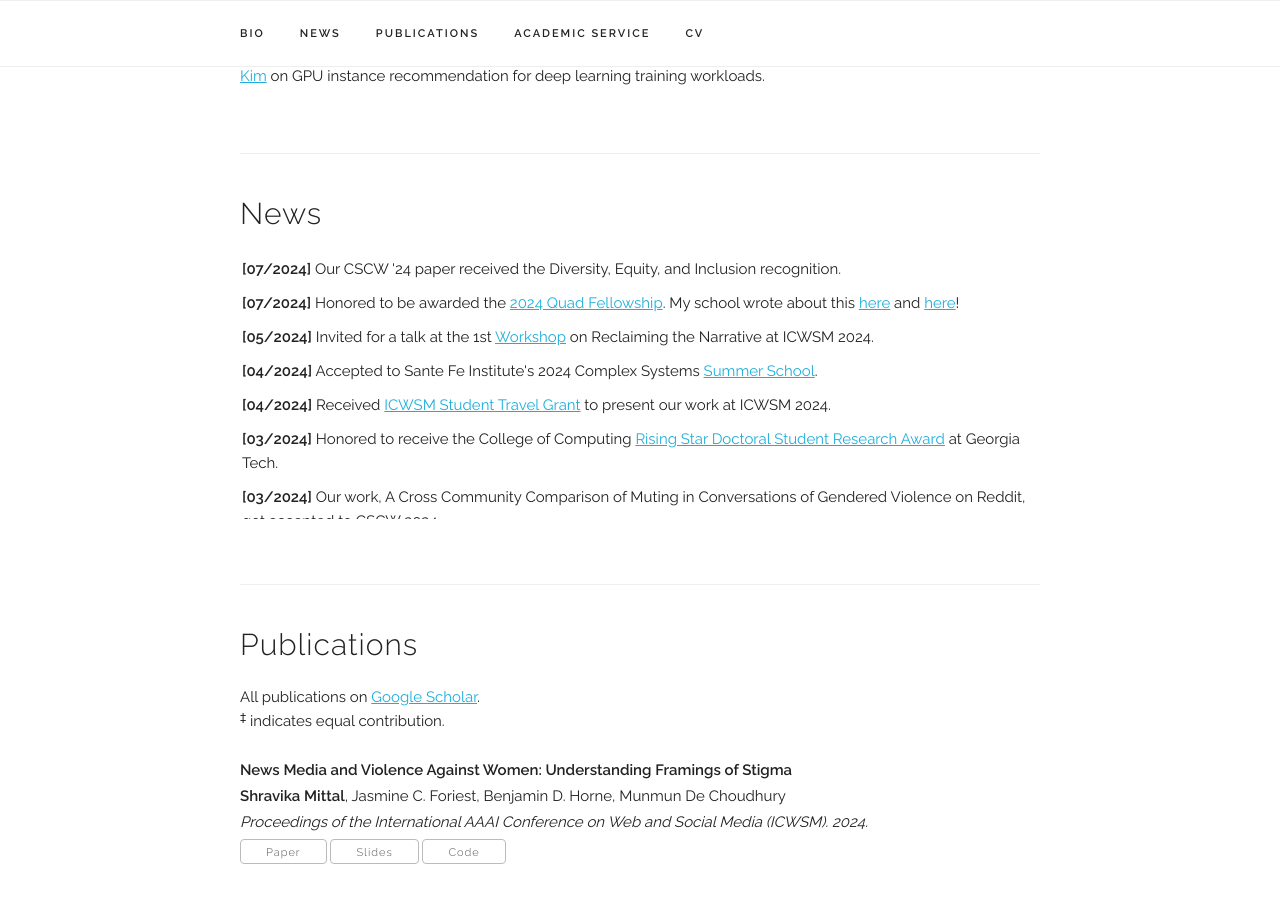
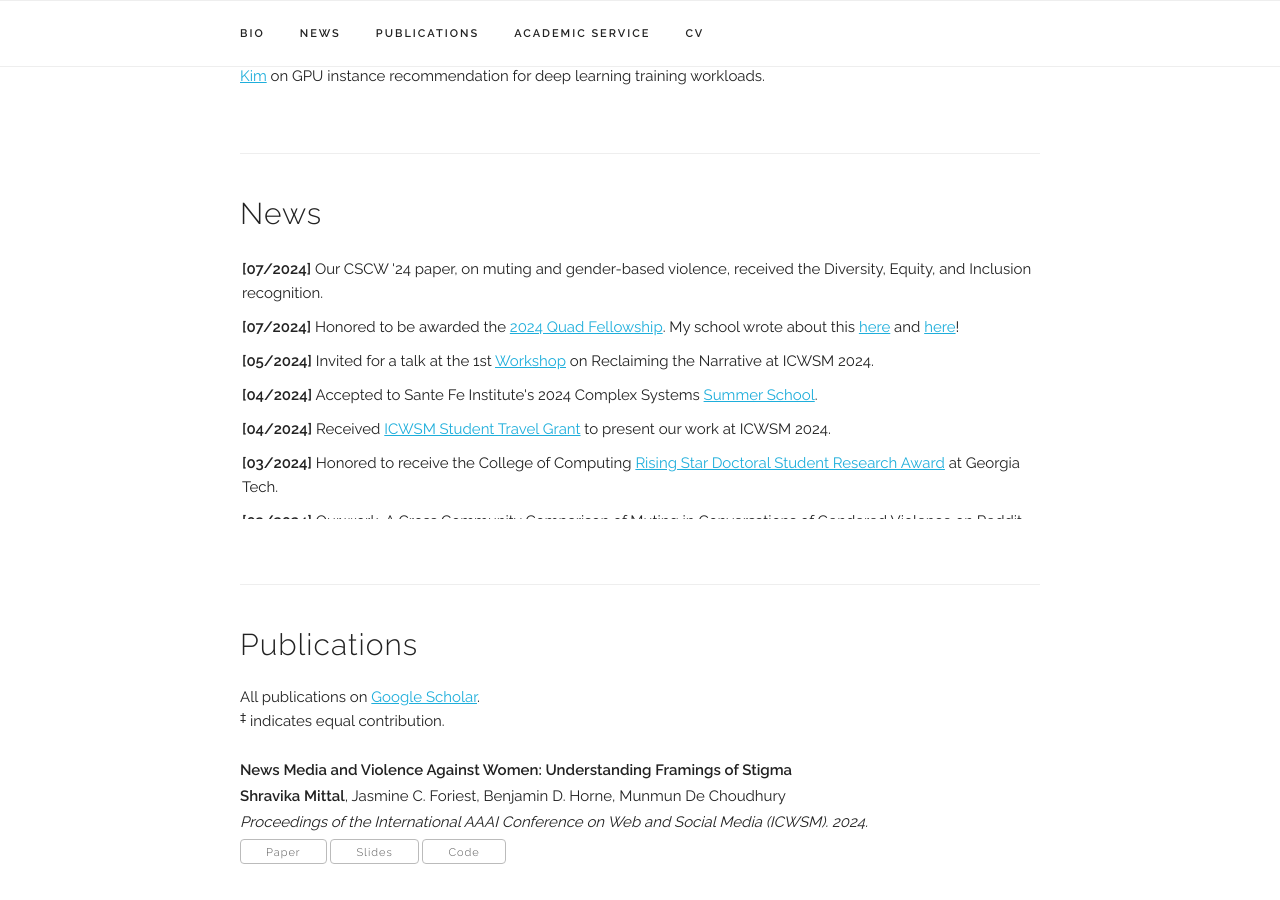
Before and after one commit to mittalshravika/mittalshravika.github.io, a Jekyll site: the page built from index.html, in a window 1280 px wide and 900 px high, scrolled down 710 px. Built offline with Jekyll 4.4.1, drawn with Linux system fonts in a browser that asks for light colours; some web fonts are replaced.

Commit message:
Update index.html

```diff
--- a/index.html
+++ b/index.html
@@ -61,7 +61,7 @@ title: Home
 
     <li> <b>[07/2024]</b>
 
-      Our CSCW '24 paper received the Diversity, Equity, and Inclusion recognition.
+      Our CSCW '24 paper, on muting and gender-based violence, received the Diversity, Equity, and Inclusion recognition.
 
     </li>
 
```
